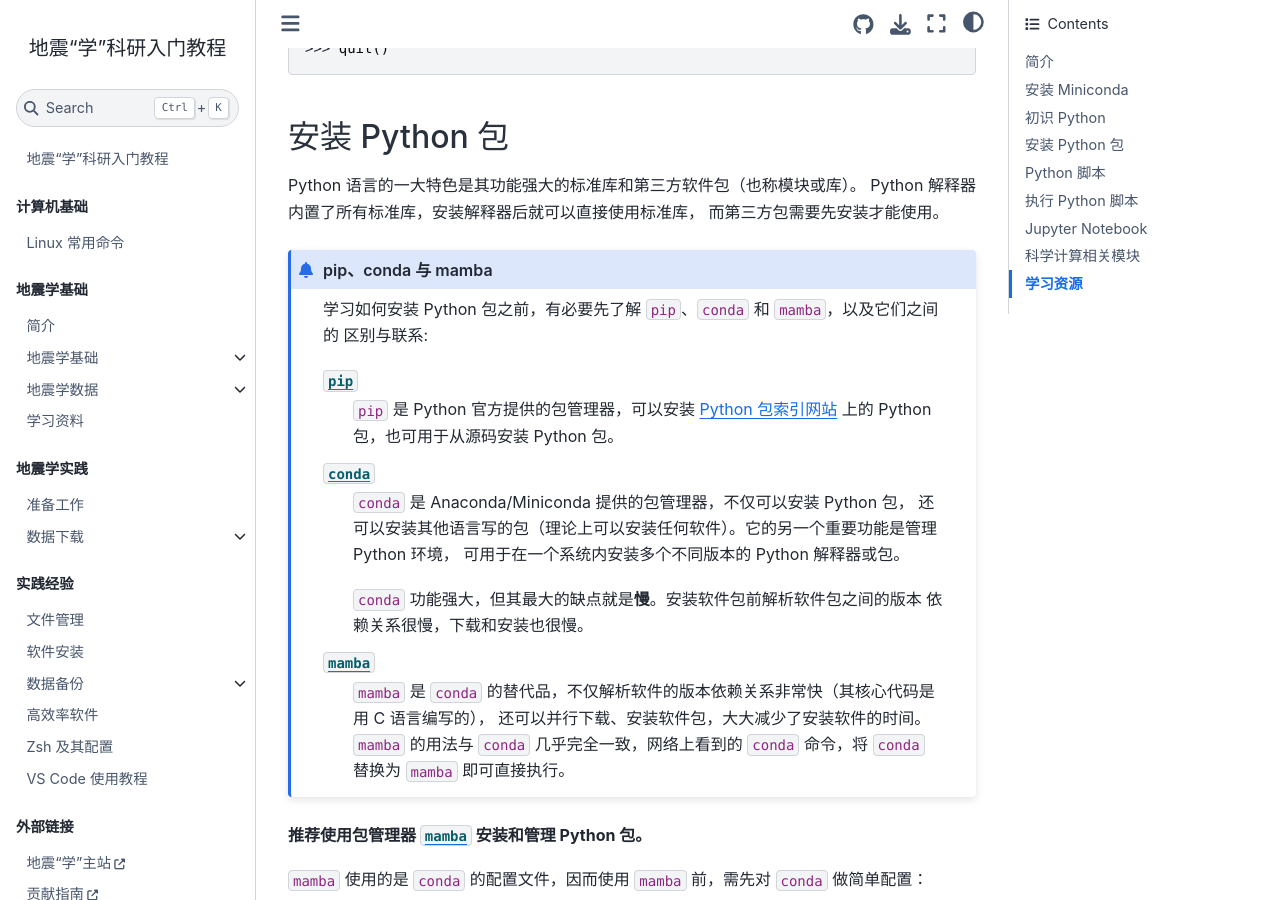
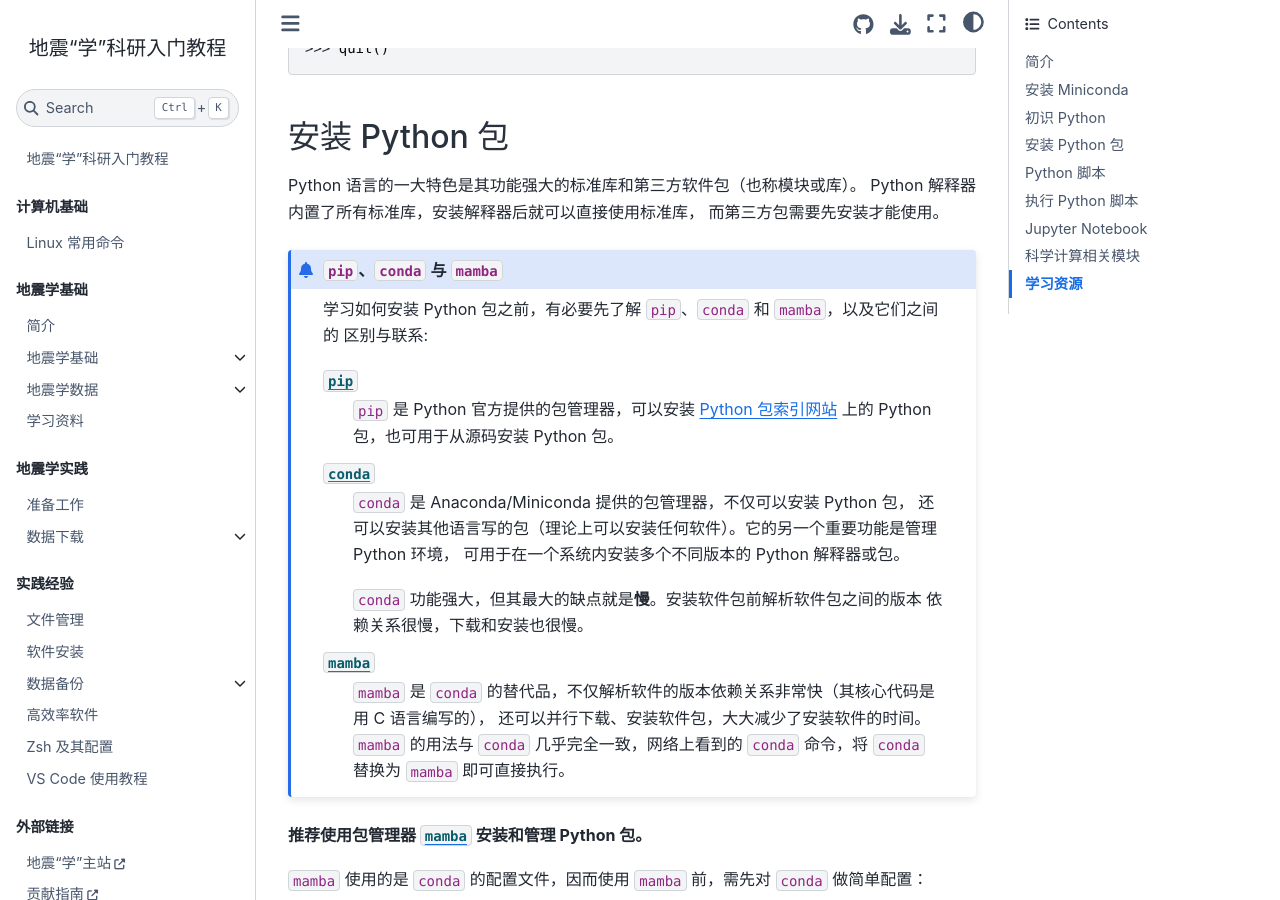
Before and after one commit to seismo-learn/seismology101, a Jupyter Book: the page built from source/programming/python.md, in a window 1280 px wide and 900 px high, scrolled down 2636 px. Built offline with Jupyter Book 1.0.4 settings and Sphinx 7.4.7 and the Sphinx Book theme 1.1.4, drawn with Linux system fonts in a browser that asks for light colours; pages that are not in the unit, such as notebooks, are missing from menus.

```diff
--- a/source/programming/python.md
+++ b/source/programming/python.md
@@ -145,7 +145,7 @@ Python 语言的一大特色是其功能强大的标准库和第三方软件包
 Python 解释器内置了所有标准库，安装解释器后就可以直接使用标准库，
 而第三方包需要先安装才能使用。
 
-:::{admonition} pip、conda 与 mamba
+:::{admonition} `pip`、`conda` 与 `mamba`
 
 学习如何安装 Python 包之前，有必要先了解 `pip`、`conda` 和 `mamba`，以及它们之间的
 区别与联系:
```
